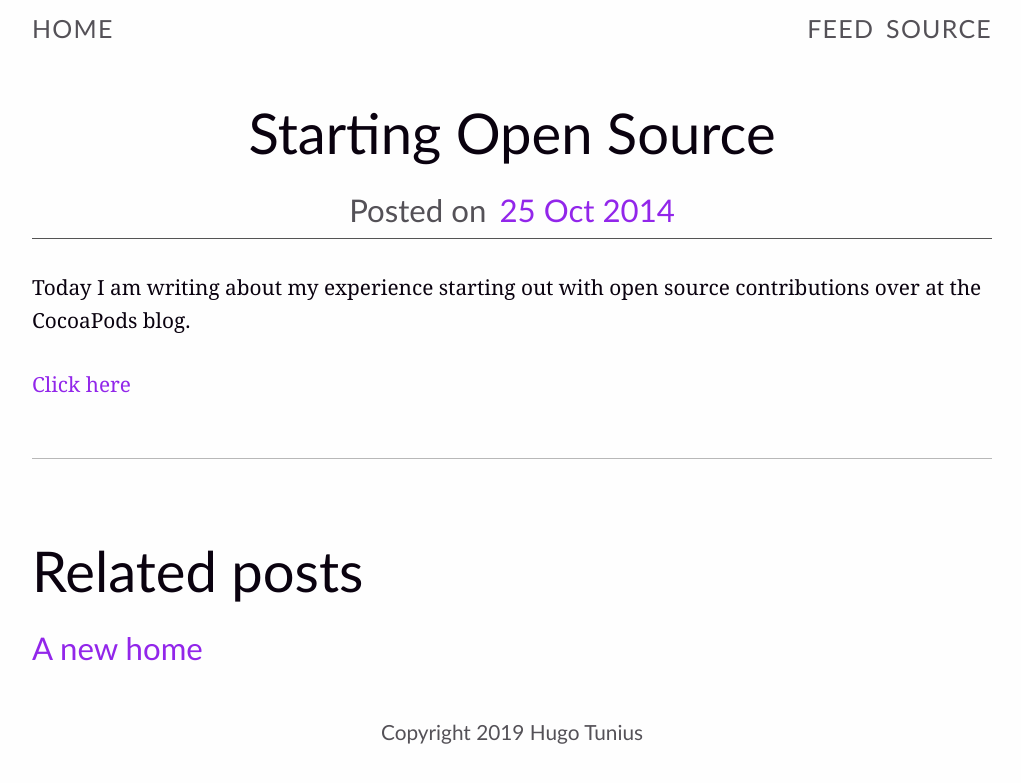
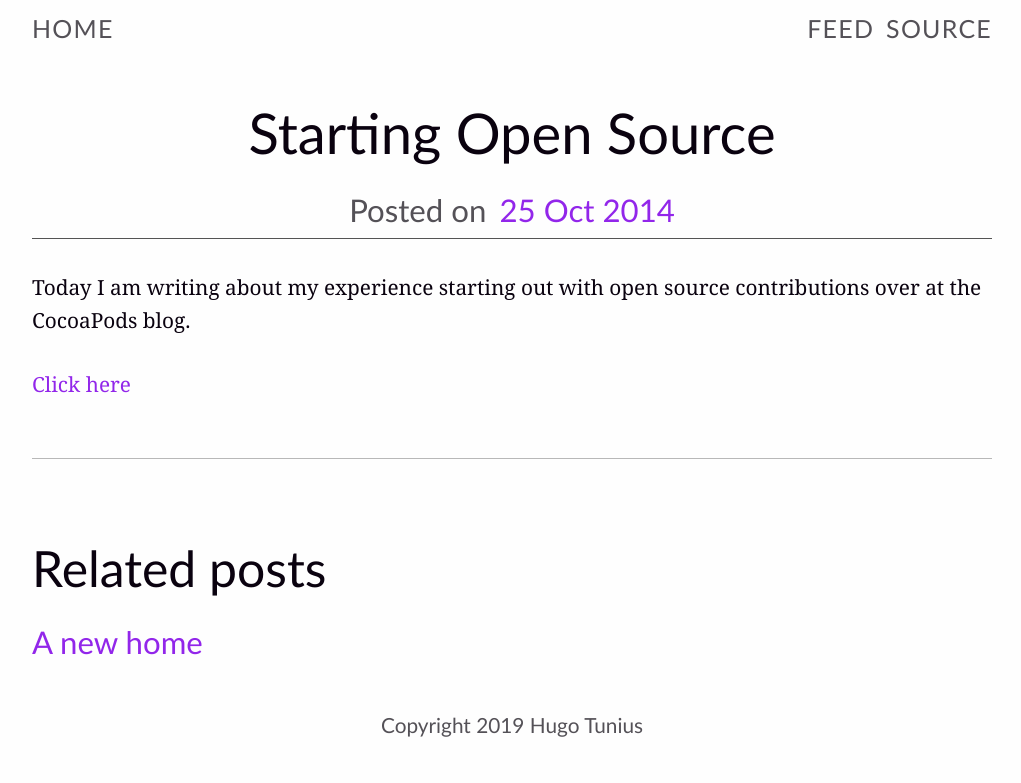
Before and after one commit to k0nserv/hugotunius.se, a Jekyll site: the page built from _posts/2014-10-25-starting-open-source.md, in a window 1280 px wide. Shown: the top 783 px of the page, without its empty margins (128-1149 px from the left). Built offline with Jekyll 4.4.1, drawn with Linux system fonts in a browser that asks for light colours.

Commit message:
[Structure] Slight HTML tweaks

```diff
--- a/_layouts/post.html
+++ b/_layouts/post.html
@@ -5,21 +5,21 @@
 <article class="alpha post">
   <header class="post-header">
     <h1 class="post-title text-center">{{page.title}}</h1>
-    <h5 class="text-center low-contrast">Posted on <time class="post-date" datetime="{{ page.date | date: '%Y-%m-%d' }}">{{page.date | date_to_string }}</time>
-    </h5>
+    <h2 class="post-subtitle text-center low-contrast">Posted on <time class="post-date" datetime="{{ page.date | date: '%Y-%m-%d' }}">{{page.date | date_to_string }}</time></h2>
   </header>
   <div class="post-body">{{content}}</div>
   {% assign related_pages = page | related_pages %}
     <footer class="post-footer">
       {% if related_pages.size > 0 %}
-        <h1>Related posts</h1>
+        <h2>Related posts</h2>
         {% assign related_pages = page | related_pages %}
         <ul>
           {% for related_page in related_pages limit: 3 %}
             <li>
-              <h5>
-                <a href="{{ related_page.url }}">{{ related_page.title }}</a></li>
-              </h5>
+              <h3 class="related-post">
+                <a href="{{ related_page.url }}">{{ related_page.title }}</a>
+              </h3>
+            </li>
           {% endfor %}
         </ul>
       {% endif %}
--- a/_sass/screen.sass
+++ b/_sass/screen.sass
@@ -71,6 +71,10 @@
 
 .post-footer
   margin-top: $spacing-xl * 2
+
+.related-post, .post-subtitle
+  font-size: 1.5rem
+  font-weight: 100
 
 
 .post-body
```
